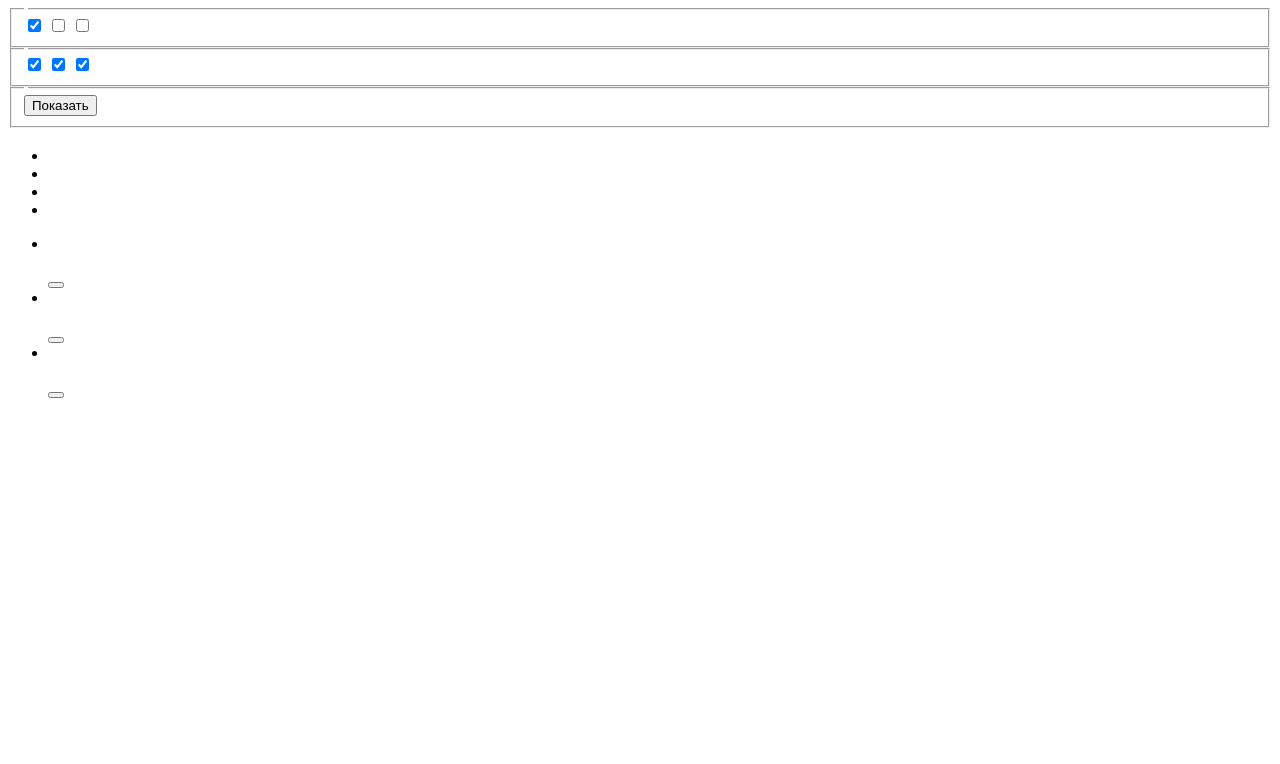
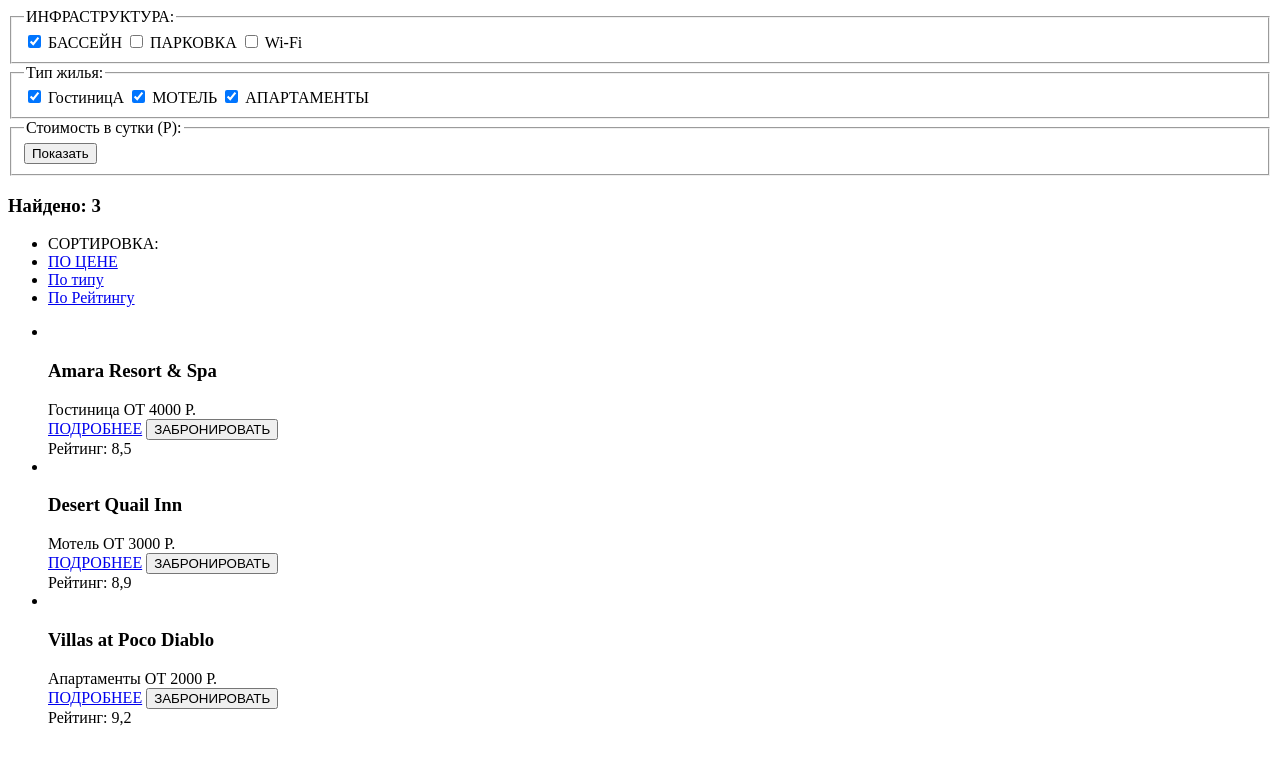
Before and after one commit to MysikM/Sedona, a plain HTML site: page hotels.html in a window 1280 px wide. Drawn offline with Linux system fonts and the light colour scheme.

Commit message:
Текст в hotels

```diff
--- a/hotels.html
+++ b/hotels.html
@@ -7,39 +7,45 @@
   <body>
     <main class="main main__hotels">
         <section class="form_input">
-          <form action="" class="form">
+          <form class="form" >
               <fieldset class="section__form">
-                    <legend class="title"></legend>
+                    <legend class="title">ИНФРАСТРУКТУРА:</legend>
                     <label>
                         <input type="checkbox" name="" value="" checked>
                         <span class="check__box"></span>
+                        БАССЕЙН
                     </label>
                     <label>
                         <input type="checkbox" name="" value="">
                         <span class="check__box"></span>
+                        ПАРКОВКА
                     </label>
                     <label>
                         <input type="checkbox" name="" value="">
                         <span class="check__box"></span>
+                        Wi-Fi
                     </label>
               </fieldset>
               <fieldset class="section__form">
-                  <legend class="title"></legend>
+                  <legend class="title">Тип жилья:</legend>
                   <label>
                       <input type="checkbox" name="" value="" checked>
                       <span class="check__box"></span>
+                      ГостиницА
                   </label>
                   <label>
                       <input type="checkbox" name="" value="" checked>
                       <span class="check__box"></span>
+                      МОТЕЛЬ
                   </label>
                   <label>
                       <input type="checkbox" name="" value="" checked>
                       <span class="check__box"></span>
+                      АПАРТАМЕНТЫ
                   </label>
               </fieldset>
               <fieldset class="section__form">
-                  <legend class="title"></legend>
+                  <legend class="title">Стоимость в сутки (Р):</legend>
 
                   <button type="button" name="button">Показать</button>
               </fieldset>
@@ -47,12 +53,12 @@
         </section>
         <section class="search__result">
               <div class="head">
-                    <h3 class="result"></h3>
+                    <h3 class="result">Найдено: 3</h3>
                     <ul class="sort">
-                        <li class="list"></li>
-                        <li class="list"><a href="#"></a></li>
-                        <li class="list"><a href="#"></a></li>
-                        <li class="list"><a href="#"></a></li>
+                        <li class="list">СОРТИРОВКА:</li>
+                        <li class="list"><a href="#">ПО ЦЕНЕ</a></li>
+                        <li class="list"><a href="#">По типу</a></li>
+                        <li class="list"><a href="#">По Рейтингу</a></li>
                     </ul>
                         <span class="icon icon_down"><a href="#"></a></span>
                         <span class="icon icon_up"><a href="#"></a></span>
@@ -62,54 +68,54 @@
                         <li class="list__item">
                             <img src="" alt="">
                             <div class="text">
-                                <h3 class="title"></h3>
+                                <h3 class="title">Amara Resort & Spa</h3>
                                 <div class="text__container">
-                                    <span class="name"></span>
-                                    <span class="price"></span>
+                                    <span class="name">Гостиница</span>
+                                    <span class="price">ОТ 4000 Р.</span>
                                 </div>
                                 <div class="buttons_container">
-                                      <a class="button" href="#" ></a>
-                                      <button type="button" name="button"></button>
+                                    <a class="button" href="#" >ПОДРОБНЕЕ</a>
+                                    <button type="button" name="button">ЗАБРОНИРОВАТЬ</button>
                                 </div>
                                 <div class="rating">
                                       <span class="score__icon"></span>
-                                      <span class="score"></span>
+                                      <span class="score">Рейтинг: 8,5</span>
                                 </div>
                             </div>
                         </li>
                         <li class="list__item">
                             <img src="" alt="">
                             <div class="text">
-                                <h3 class="title"></h3>
+                                <h3 class="title">Desert Quail Inn</h3>
                                 <div class="text__container">
-                                    <span class="name"></span>
-                                    <span class="price"></span>
+                                    <span class="name">Мотель</span>
+                                    <span class="price">ОТ 3000 Р.</span>
                                 </div>
                                 <div class="buttons_container">
-                                      <a class="button" href="#" ></a>
-                                      <button type="button" name="button"></button>
+                                      <a class="button" href="#" >ПОДРОБНЕЕ</a>
+                                      <button type="button" name="button">ЗАБРОНИРОВАТЬ</button>
                                 </div>
                                 <div class="rating">
                                       <span class="score__icon"></span>
-                                      <span class="score"></span>
+                                      <span class="score">Рейтинг: 8,9</span>
                                 </div>
                             </div>
                         </li>
                         <li class="list__item">
                             <img src="" alt="">
                             <div class="text">
-                                <h3 class="title"></h3>
+                                <h3 class="title">Villas at Poco Diablo</h3>
                                 <div class="text__container">
-                                    <span class="name"></span>
-                                    <span class="price"></span>
+                                    <span class="name">Апартаменты</span>
+                                    <span class="price">ОТ 2000 Р.</span>
                                 </div>
                                 <div class="buttons_container">
-                                      <a class="button" href="#" ></a>
-                                      <button type="button" name="button"></button>
+                                      <a class="button" href="#" >ПОДРОБНЕЕ</a>
+                                      <button type="button" name="button">ЗАБРОНИРОВАТЬ</button>
                                 </div>
                                 <div class="rating">
                                       <span class="score__icon"></span>
-                                      <span class="score"></span>
+                                      <span class="score">Рейтинг: 9,2</span>
                                 </div>
                             </div>
                         </li>
```
